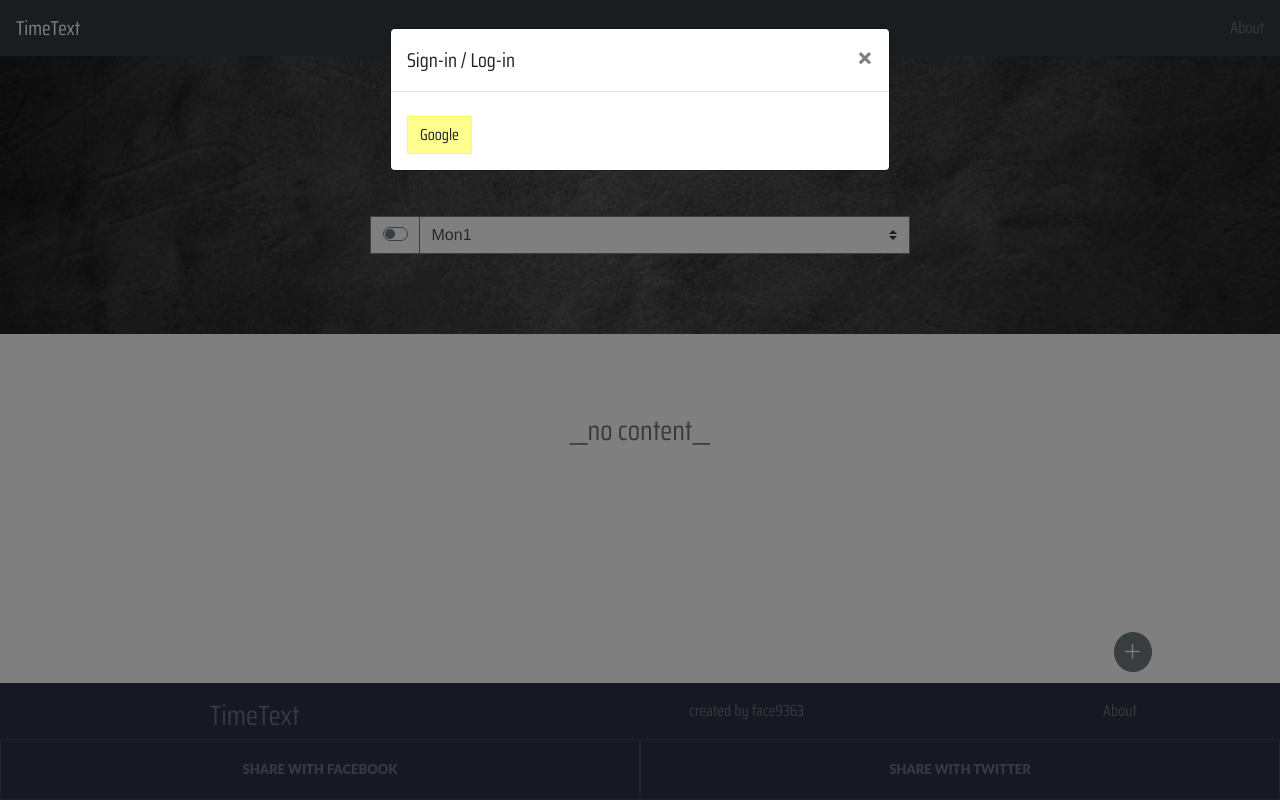
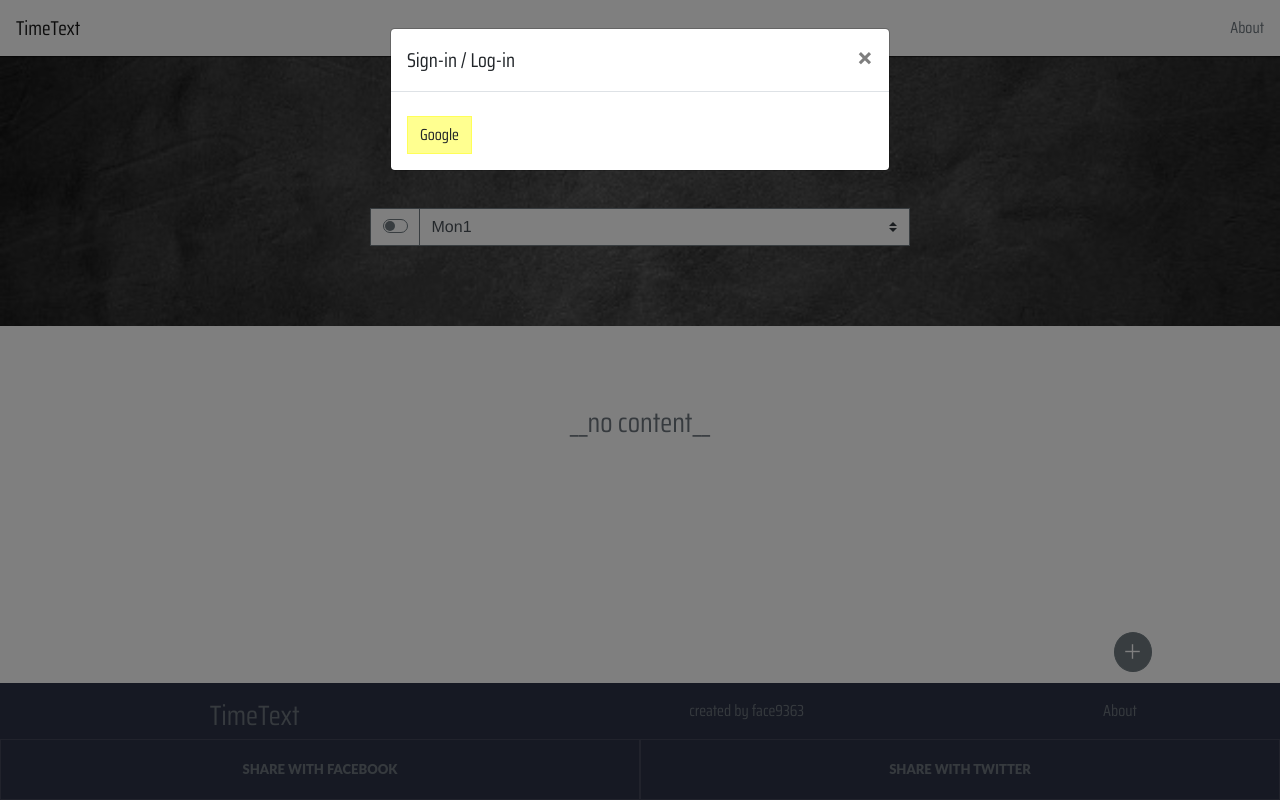
Before and after one commit to face0u0/TimeText, a Vue app: page /#/ in a window 1280 px wide. Built offline with nearby package versions, Linux system fonts and the light colour scheme.

Commit message:
header white

```diff
--- a/src/App.vue
+++ b/src/App.vue
@@ -3,6 +3,7 @@
     <dark-header></dark-header>
     <!--    <img src="./assets/logo.png">-->
     <!--    <router-link to="/">Home</router-link>-->
+    <div class="mb-5"></div>
     <router-view />
   <dark-footer></dark-footer>
   </div>
--- a/src/components/DarkHeader.vue
+++ b/src/components/DarkHeader.vue
@@ -1,5 +1,5 @@
 <template>
-    <b-navbar type="dark" variant="dark" class="mb-0">
+    <b-navbar type="light" variant="white" fixed="top" class="shadow">
       <b-navbar-brand to="/" class="logo">TimeText</b-navbar-brand>
       <b-navbar-nav class="ml-auto">
             <router-link to="/about" right class="text-muted logo">About</router-link>
```
